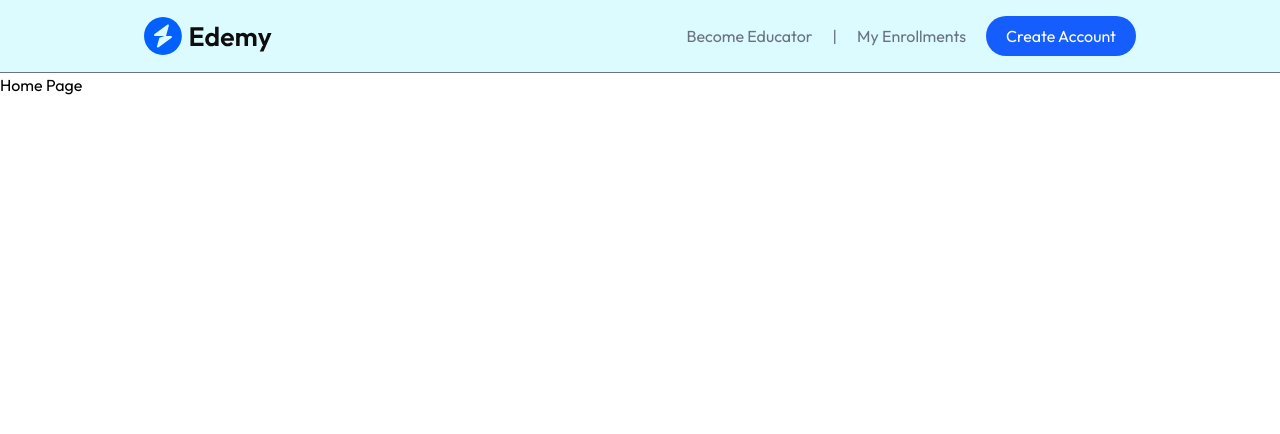
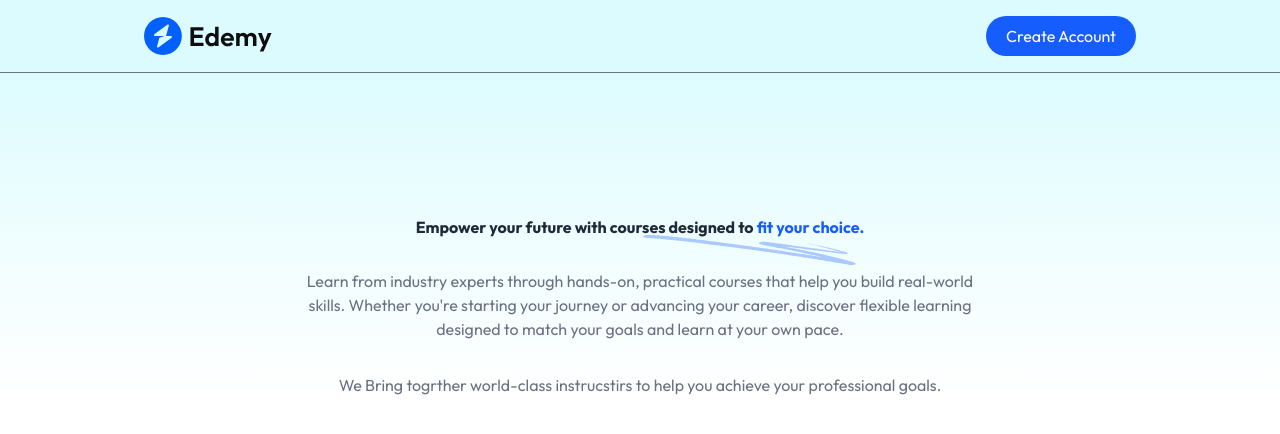
Before and after one commit to pagarwal884/LMS_Website, a React (Vite) app: page / in a window 1280 px wide. Shown: the top 434 px of the page. Built offline with nearby package versions, Linux system fonts and the light colour scheme; no server answers; a web font is replaced by a local one.

Commit message:
Completed the Navbar

```diff
--- a/src/components/students/Hero.jsx
+++ b/src/components/students/Hero.jsx
@@ -1,10 +1,33 @@
 import React from 'react'
+import { assets } from '../../assets/assets'
 
 const Hero = () => {
   return (
-    <div>
-      <h1>Hero</h1>
-    </div>
+    <section className="flex flex-col items-center justify-center w-full pt-20 md:pt-36 px-6 md:px-0 text-center space-y-8 bg-linear-to-b from-cyan-100/70 to-white">
+
+      <h1 className="relative max-w-4xl mx-auto text-home-heading-small md:text-home-heading-large font-bold leading-tight text-gray-800">
+        Empower your future with courses designed to{" "}
+        <span className="text-blue-600">fit your choice.</span>
+
+        <img
+          src={assets.sketch}
+          alt="underline"
+          className="hidden md:block absolute -bottom-7 right-2"
+        />
+      </h1>
+
+      <p className="md:block hidden text-gray-500 max-w-2xl mx-auto">
+        Learn from industry experts through hands-on, practical courses that
+        help you build real-world skills. Whether you're starting your journey
+        or advancing your career, discover flexible learning designed to match
+        your goals and learn at your own pace.
+      </p>
+
+      <p className="md:block text-gray-500 max-w-2xl mx-auto">
+        We Bring togrther world-class instrucstirs to help you achieve your professional goals.
+      </p>
+
+    </section>
   )
 }
 
--- a/src/components/students/Navbar.jsx
+++ b/src/components/students/Navbar.jsx
@@ -19,6 +19,8 @@ const Navbar = () => {
       <div className='hidden md:flex items-center gap-5 text-gray-500'>
 
         <div className='flex items-center gap-5'>
+         { user &&
+         <>
           <button>Become Educator</button>
 
           <span>|</span>
@@ -26,6 +28,7 @@ const Navbar = () => {
           <Link to='/my-enrollments'>
             My Enrollments
           </Link>
+          </>}
         </div>
 
         {user ? (
@@ -44,7 +47,9 @@ const Navbar = () => {
       {/* Mobile */}
       <div className='md:hidden flex items-center gap-2 sm:gap-5 text-gray-500'>
 
-        <div>
+        <div className='flex items-center gap-1 sm:gap-2 max-sm:text-xs'>
+         {user &&
+         <>
           <button>Become Educator</button>
 
           <span>|</span>
@@ -52,6 +57,7 @@ const Navbar = () => {
           <Link to='/my-enrollments'>
             My Enrollments
           </Link>
+          </>}
         </div>
 
         {user ? (
--- a/src/pages/student/Home.jsx
+++ b/src/pages/student/Home.jsx
@@ -1,9 +1,10 @@
 import React from 'react'
+import Hero from '../../components/students/Hero'
 
 const Home = () => {
   return (
-    <div>
-      <h1>Home Page</h1>
+    <div className='flex flex-col items-center space-y-7 text-center'>
+      <Hero />
     </div>
   )
 }
```
